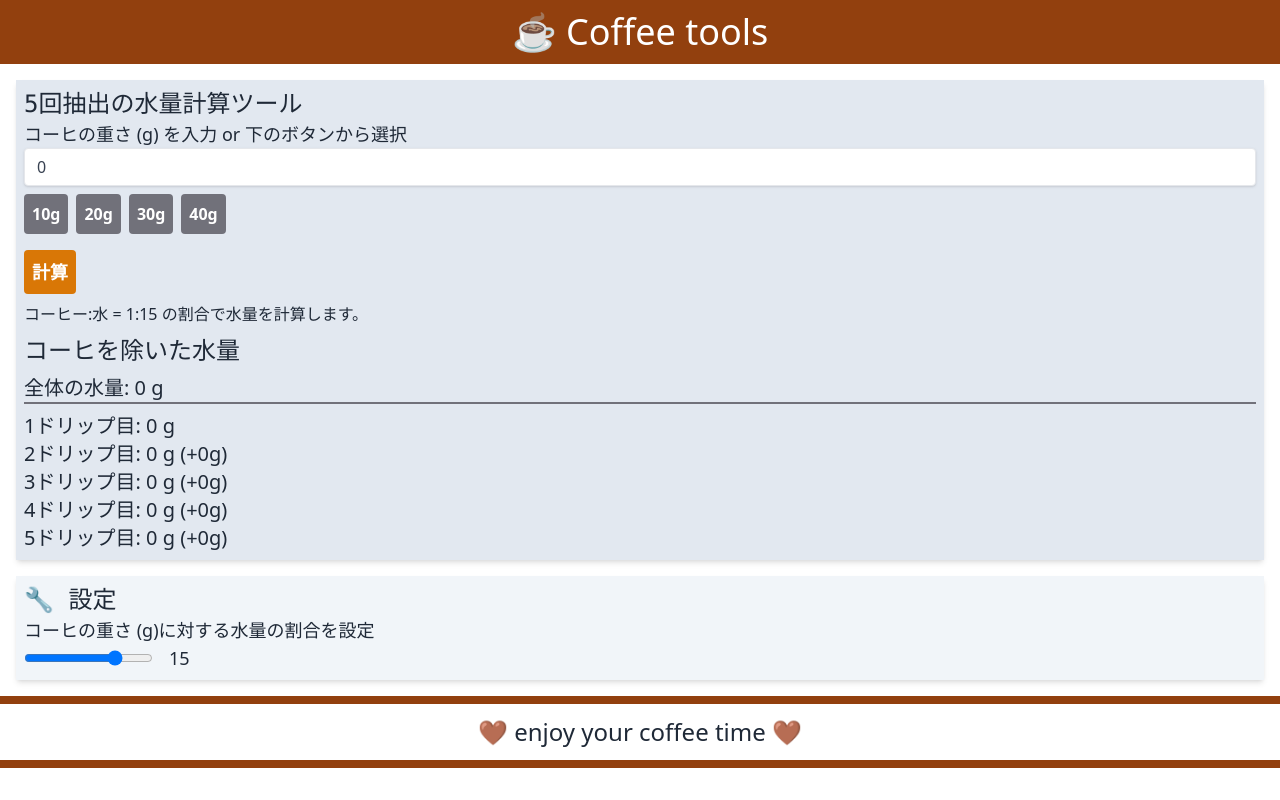
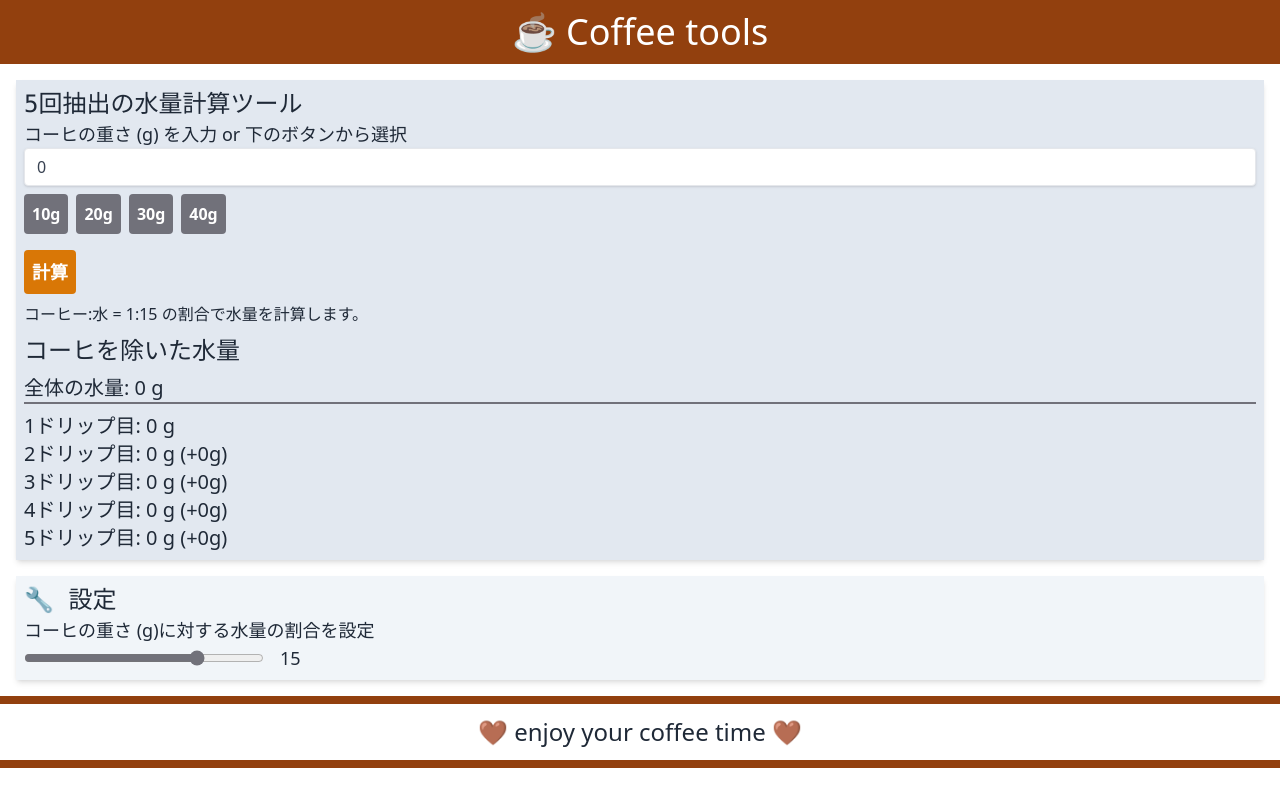
Before and after one commit to ntatsuyag/coffee_tools, a Next.js app: page / in a window 1280 px wide. Built offline with nearby package versions, Linux system fonts and the light colour scheme.

Commit message:
色サイズの修正

```diff
--- a/pages/index.tsx
+++ b/pages/index.tsx
@@ -59,7 +59,7 @@ export default function Home() {
           <h1 className='text-2xl font-mono'>🔧 設定</h1>
           <h2 className='text-lg'>コーヒの重さ (g)に対する水量の割合を設定</h2>
           <div className='flex'>
-            <input type="range" step="1" min="1" max="20" value={ratio} onChange={handleRatioChange} />
+            <input type="range" step="1" min="1" max="20" value={ratio} onChange={handleRatioChange} className="accent-zinc-500 w-60"/>
             <p className='ml-4 text-lg'>{ratio}</p>
           </div>
         </div>
```
